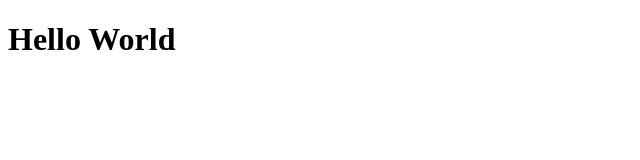
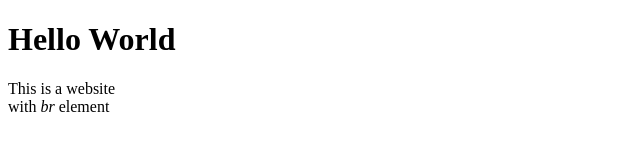
Before and after one commit to stxrlxvx/Git-bash, a plain HTML site: page index.html in a window 1280 px wide. Shown: the whole page, without its empty margins (0-640 px from the left). Drawn offline with Linux system fonts and the light colour scheme.

Commit message:
Перший параграф в HTML commit

```diff
--- a/index.html
+++ b/index.html
@@ -6,5 +6,5 @@
 </head>
 <body>
 <h1>Hello World</h1>
-</body>
+<p>This is a website<br>with <em>br</em> element</p></body>
 </html>
```
